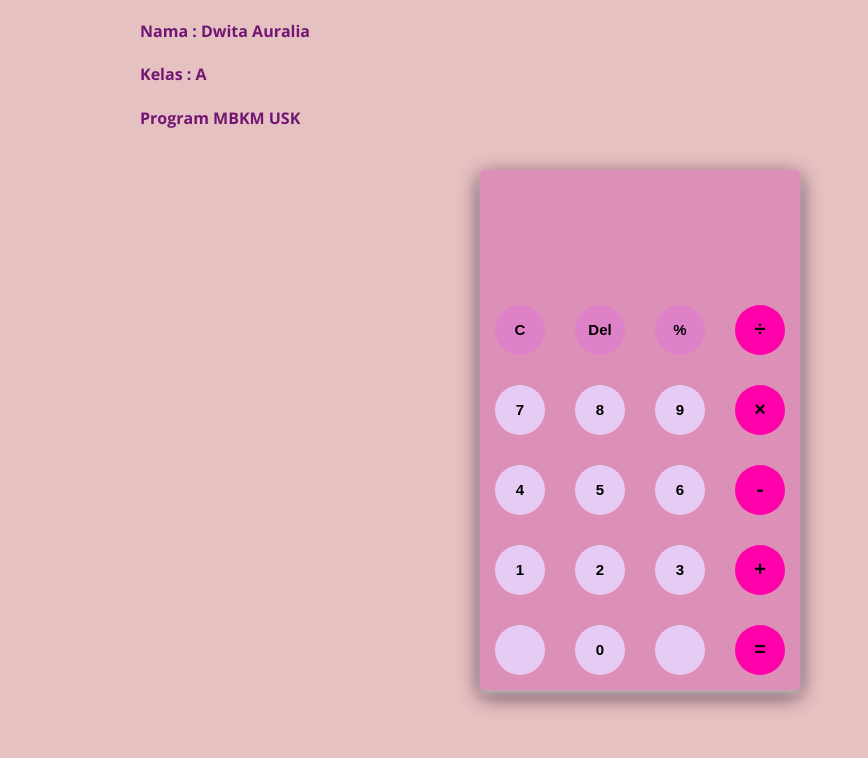
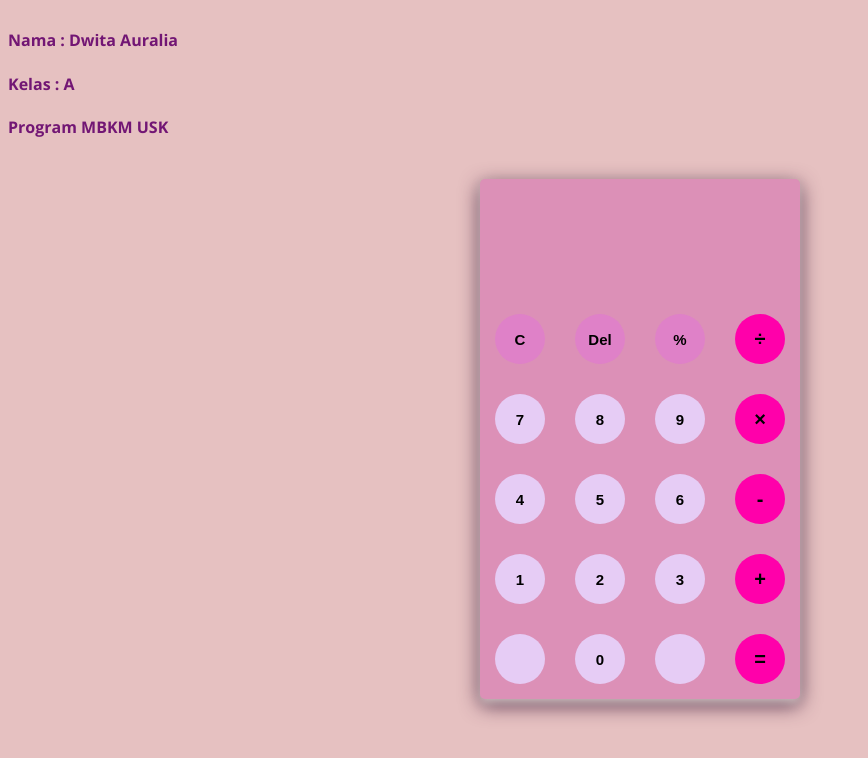
Before and after one commit to DwitaAuralia1301/Project-kalkulator, a plain HTML site: page index.html in a window 1280 px wide. Shown: the whole page, without its empty margins (0-868 px from the left). Drawn offline with nearby package versions, Linux system fonts and the light colour scheme.

Commit message:
Update styles.css

```diff
--- a/styles.css
+++ b/styles.css
@@ -6,9 +6,8 @@ body{
     color: rgb(114, 22, 116);
 }
 #container{
-	width: 1000px;
-	height: 550px;
-	margin: 20px auto;
+	 display: flex;
+    flex-direction: column;
 }
 #calculator{
 	width: 320px;
```
